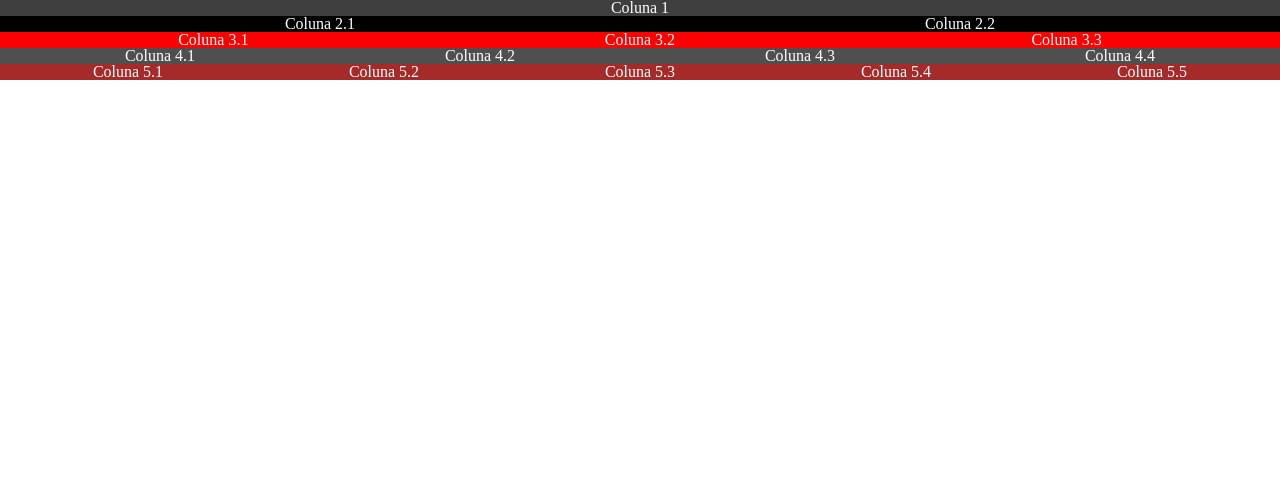
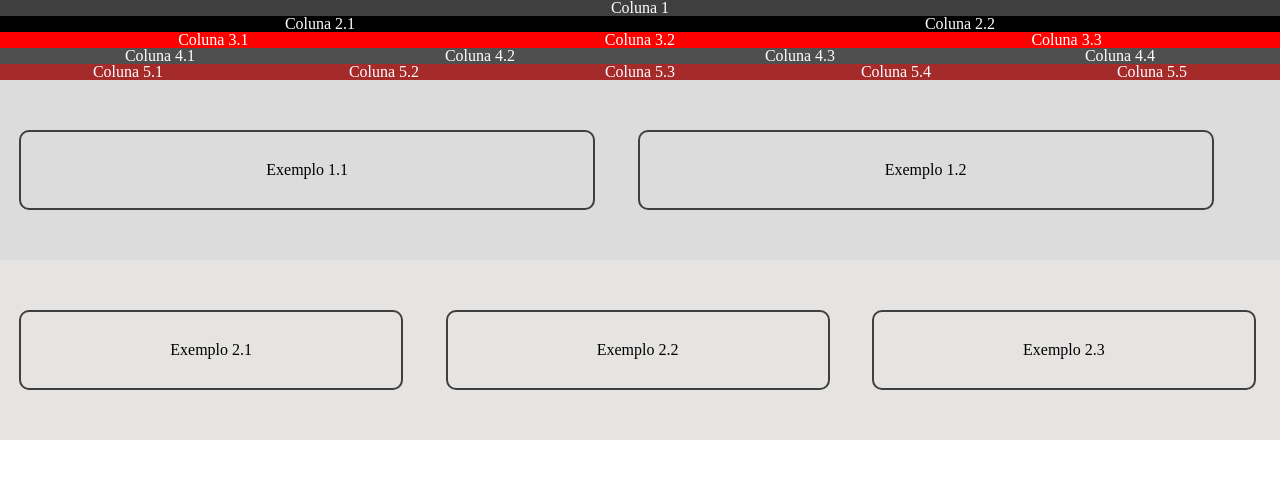
Before and after one commit to pedrovsfelix/helloworld, a plain HTML site: page index.html in a window 1280 px wide. Drawn offline with Linux system fonts and the light colour scheme.

Commit message:
TestandoVinculo

```diff
--- a/index.css
+++ b/index.css
@@ -39,3 +39,42 @@
     color: #fff;
     background-color: brown;
 }
+
+.container-2 {
+    width: 100%;
+    margin: 0 auto;
+    padding: 50px 0;
+    background-color: #dcdcdc;
+    align: center;
+}
+
+.container-2 li {
+    display: inline-block;
+    text-align: center;
+    width: 45%;
+    vertical-align: top;
+    margin: 0 1.5%;
+    padding: 30px 20px;
+    box-sizing: border-box;
+    border: 2px solid #3f3f3f;
+    border-radius: 10px;
+}
+
+.container-3 {
+    width: 100%;
+    margin: 0 auto;
+    padding: 50px 0;
+    background-color: #E5E4E2;
+}
+
+.container-3 li {
+    display: inline-block;
+    text-align: center;
+    width: 30%;
+    vertical-align: top;
+    margin: 0 1.5%;
+    padding: 30px 20px;
+    box-sizing: border-box;
+    border: 2px solid #3f3f3f;
+    border-radius: 10px;
+}
--- a/index.html
+++ b/index.html
@@ -74,7 +74,14 @@
             </div>
 
             <div class="container-2">
+                <li><h1>Exemplo 1.1</h1></li>
+                <li><h1>Exemplo 1.2</h1></li>
+            </div>
 
+            <div class="container-3">
+                <li><h1>Exemplo 2.1</h1></li>
+                <li><h1>Exemplo 2.2</h1></li>
+                <li><h1>Exemplo 2.3</h1></li>
             </div>
         </div>
     </div>
```
